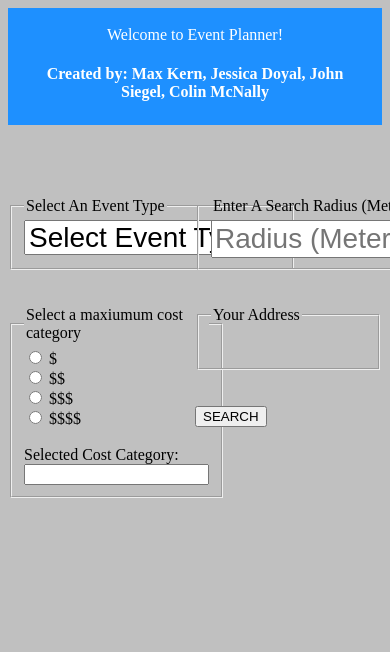
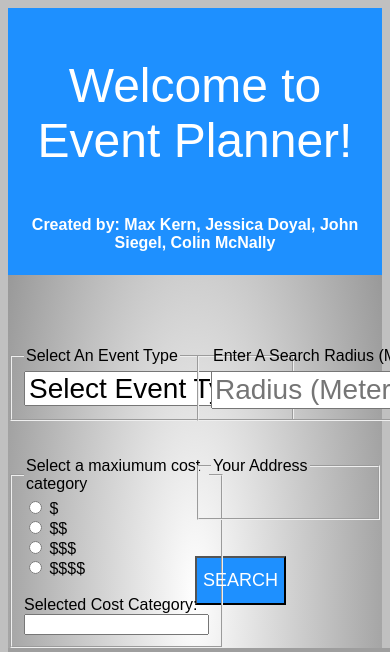
Before and after one commit to KernMX/Event-Planner, a Flask app: page / in a window 390 px wide; the page is wider, and only the part inside the window is pictured. Shown: the top 652 px of that part. Before the commit the page ends 498 px from the top of that part, so only its background shows below. Run offline with Flask 2, Linux system fonts and the light colour scheme; some libraries are stand-ins or nearby versions; grey boxes are pictures that could not be loaded.

Commit message:
try 2 of fixing the html
fingers crossed

```diff
--- a/WebApp/templates/index.html
+++ b/WebApp/templates/index.html
@@ -3,6 +3,62 @@
 	<head>
 		<meta name="viewport" content="width=device-width, initial-scale=1.0">
 		<link href="static/index.css" rel="stylesheet" type="text/css" />
+		<script src="static/map.js"></script>
+		<script src="static/datareset.js"></script>
+		<script async defer
+			src="https://maps.googleapis.com/maps/api/js?key=AIzaSyCcV8nC04DsKPmqoifu2Q3DatGJ8Oxz3T0&callback=initMap&libraries=places">
+		</script>
+
+		<style>
+		html {
+			font-family: Arial;
+		}
+		 header {
+			padding: 2px 16px;
+			background-color: dodgerblue;
+			color: white;
+			text-align: center;
+			font-family: Arial;
+		}
+		body {
+			background: silver; /* For browsers that do not support gradients */
+			background: radial-gradient(white, silver, gray); /* Standard syntax (must be last) */
+		}
+		@media screen and (max-width: 900px) {
+			.column {
+				width: 100%;
+			}
+		}
+		p {
+			font-size: 48px;
+		}
+		.column {
+			float: left;
+		}
+		.left {
+			width: 50%;
+		}
+		.right {
+			width: 50%;
+		}
+		#map{
+			padding-top: 12px;
+			align-items: center;
+			text-align: center;
+			margin-right: 20px;
+		}
+		#search {
+			display: block;
+			cursor: pointer;
+			font-size:18px;
+			font-family: Arial;
+			background-color: dodgerblue;
+			color: white;
+			padding-top: 12px;
+			padding-bottom: 12px;
+
+		}
+		</style>
 	</head>
 	<header>
 		<p>Welcome to Event Planner!</p>
@@ -10,7 +66,6 @@
 	</header>
 	<br>
 	<br>
-
 	<body onload="dataReset(); initMap();">
 		<table>
 			<div class="Row">
@@ -66,12 +121,11 @@
 			<button onclick="Markers()" id="search">
 			SEARCH
 			</button>
+
 		</div>
 		<br><br>
 		<!--The div element for the map -->
-		<div id="map" style="width:400px;height:400px; margin: 0 auto 0 auto; float: center; padding-top: 5px;"></div>
+		<div id="map" style="width:900px;height:500px; margin: 0 auto 0 auto; float: center; padding-top: 5px;"></div>
 		<br><br>
-
 	</body>
-
 </html>
```
